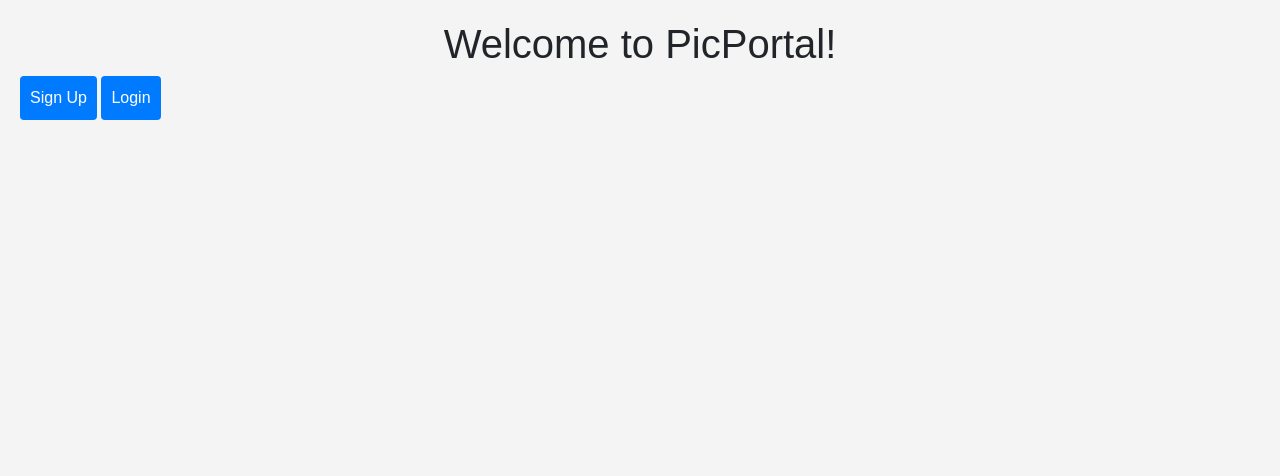
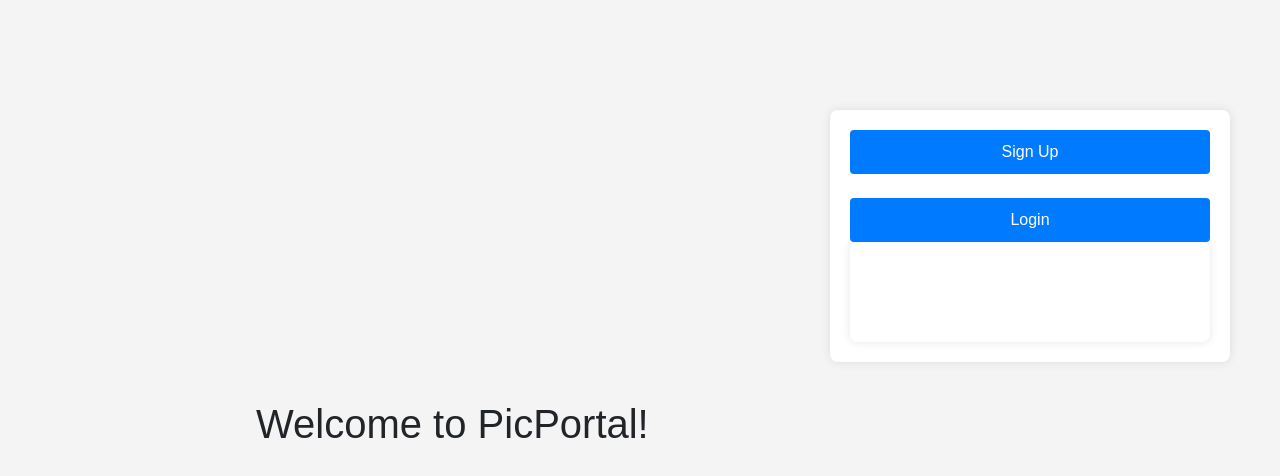
Before and after one commit to somemorewater/Intro, a website: page public/index.html in a window 1280 px wide. Drawn offline with nearby package versions, Linux system fonts and the light colour scheme.

Commit message:
update to frontend

```diff
--- a/public/index.html
+++ b/public/index.html
@@ -9,10 +9,12 @@
     <link rel="stylesheet" href="style.css">
 </head>
 <body>
-    <h1>Welcome to PicPortal!</h1>
-    <div>
-        <button id="signupBtn">Sign Up</button>
-        <button id="loginBtn">Login</button>
+    <h1 class="header1 float-start headtext">Welcome to PicPortal!</h1>
+    <div class="container parent">
+        <button id="signupBtn" class="btn-index w-100">Sign Up</button>
+        <br><br>
+        <button id="loginBtn" class="btn-index w-100">Login</button>
+        <div class="container index"></div>
     </div>
 
     <script>
--- a/public/style.css
+++ b/public/style.css
@@ -42,3 +42,16 @@
 button:hover {
     background-color: #0056b3;
 }
+.headtext   {
+    position: absolute;
+    top: 50%;
+    left: 20%;
+}
+.parent {
+    float: right;
+    margin-top: 90px;
+    margin-right: 30px;
+}
+.index    {
+    height: 100px;
+}
```
